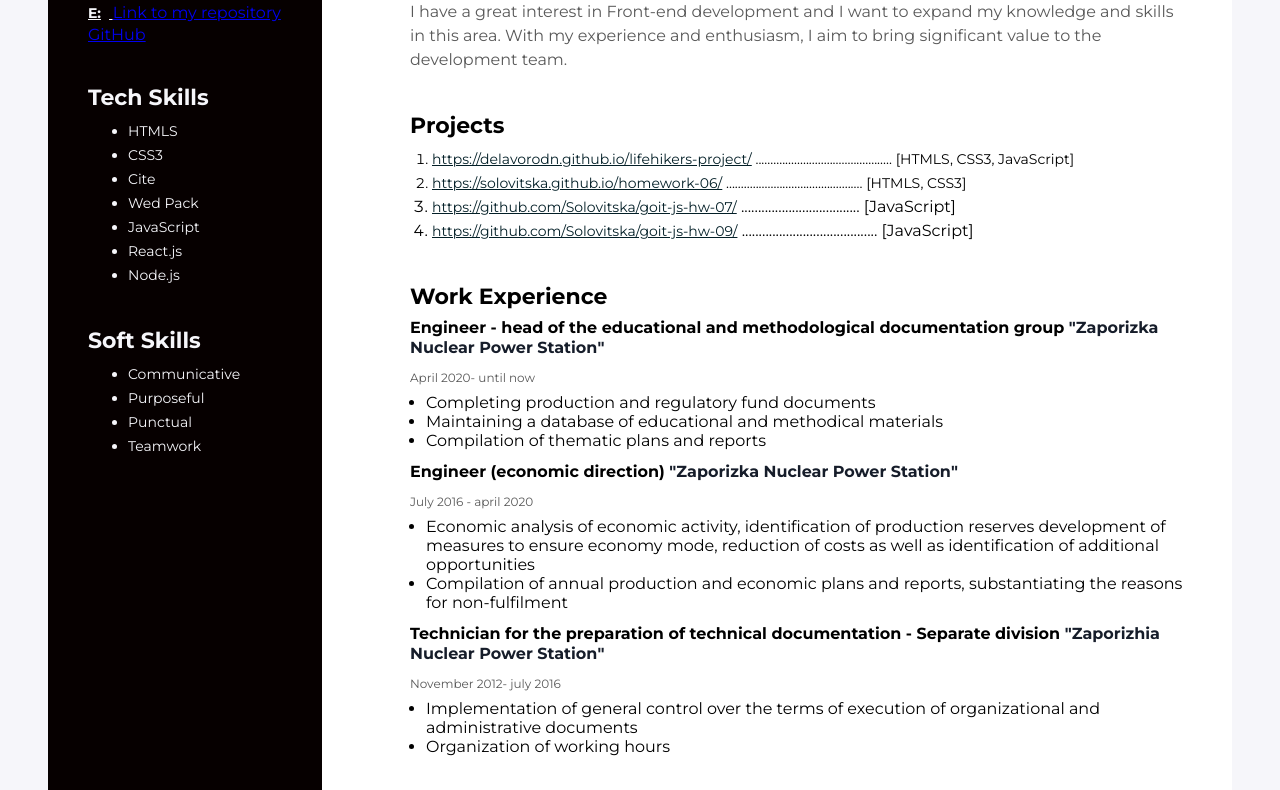
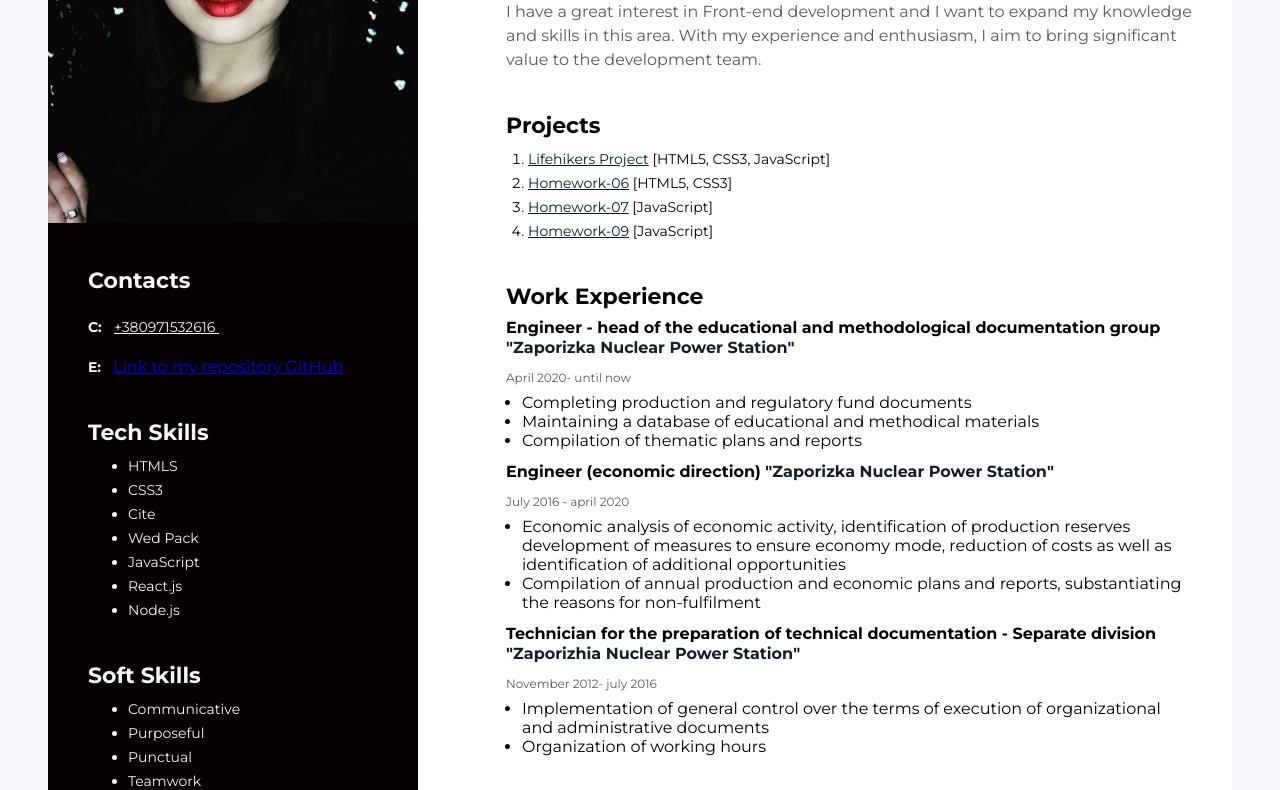
Before and after one commit to Solovitska/Resume, a plain HTML site: page index.html in a window 1280 px wide. Shown: the part 234-1024 px from the top of the page. Drawn offline with Linux system fonts and the light colour scheme.

Commit message:
up resume

```diff
--- a/index.html
+++ b/index.html
@@ -23,43 +23,30 @@
         <h1 class="my-name">Tetiana Solovitska</h1>
         <p class="my-descr">I have a great interest in Front-end development and I want to expand my knowledge and skills in this area. With my experience and enthusiasm, I aim to bring significant value to the development team.</p>
       </div>
+
       <!-- My projects -->
       <div class="my-projects-container">
         <h3 class="my-projects-title">Projects</h3>
 
         <ol class="my-projects-list">
           <li class="my-projects-item">
-           <a class="my-projects-item-link" href="https://delavorodn.github.io/lifehikers-project/"
-           tarcet="_ blank"> https://delavorodn.github.io/lifehikers-project/</a>
-           <span class="lifehikers-project">
-            ..............................................
-          [HTMLS, CSS3, JavaScript]
-      </span>
+            <a class="my-projects-item-link" href="https://delavorodn.github.io/lifehikers-project/" target="_blank">Lifehikers Project</a>
+            <span class="lifehikers-project">[HTML5, CSS3, JavaScript]</span>
           </li>
+
           <li class="my-projects-item">
-  <a class="my-projects-item-link" href="https://solovitska.github.io/homework-06/"
-  tarcet="_ blank"> https://solovitska.github.io/homework-06/</a>
-  <span class="homework-06">
-    ..............................................
-    [HTMLS, CSS3]
+            <a class="my-projects-item-link" href="https://solovitska.github.io/homework-06/" target="_blank">Homework-06</a>
+            <span class="homework-06">[HTML5, CSS3]</span>
+          </li>
 
-  </span>
+          <li class="my-projects-item">
+            <a class="my-projects-item-link" href="https://github.com/Solovitska/goit-js-hw-07/" target="_blank">Homework-07</a>
+            <span class="homework-07">[JavaScript]</span>
+          </li>
 
-             <li class="my-projects-iten">
-             <a class="my-projects-item-link" href= "https://cryptohub.p.goit.global/"
-             tarcet="_ blank"> https://github.com/Solovitska/goit-js-hw-07/</a>
-              <span class="homework-07">
-             ...................................
-             [JavaScript]
-</span>
-</li>
-<li  class="my projects-item">
-    <a class="my-projects-item-link" href="https://kidslike.p.goit.global/"
-       tarcet="_ blank">https://github.com/Solovitska/goit-js-hw-09/</a>
-  <span class="homework-09">
-    ........................................
-[JavaScript]
-</span>
+          <li class="my-projects-item">
+            <a class="my-projects-item-link" href="https://github.com/Solovitska/goit-js-hw-09/" target="_blank">Homework-09</a>
+            <span class="homework-09">[JavaScript]</span>
    </li>
   </ol>
 </div>
@@ -131,15 +118,16 @@
     </div>
    <!-- Sidebar -->
    <aside class="sidebar">
-  <img class="my-photo"  src="./my photo/img .jpg" alt="my photo" width="370">
+    <!-- атрибут loading="lazy" до зображення -->
+    <img class="my-photo" src="./photo/img.jpg" alt="my photo" width="370" loading="lazy">
     <div class="sidebar-content">
       <!-- Main Contacts -->
       <div class="contacts-container">
-  <h3 class="contacts-title"> Contacts</h3>
+        <h3 class="contacts-title">Contacts</h3>
         <p class="contacts-item">
-      <span class="contacts-type">C:</samp>
+          <span class="contacts-type">C:</span>
           <a class="contacts-link" href="tel:+380990096092">+380971532616 <svg width="22" height="22">
-        <use href="./my photo/icon/icon-phone"></use></svg</a>
+            <use href="./my photo/icon/icon-phone"></use></svg></a>
         </p>
         <p class="contacts-item">
           <span class="contacts-type">E:</span>
```
Lines whose indentation alone changed are shown as unchanged.
